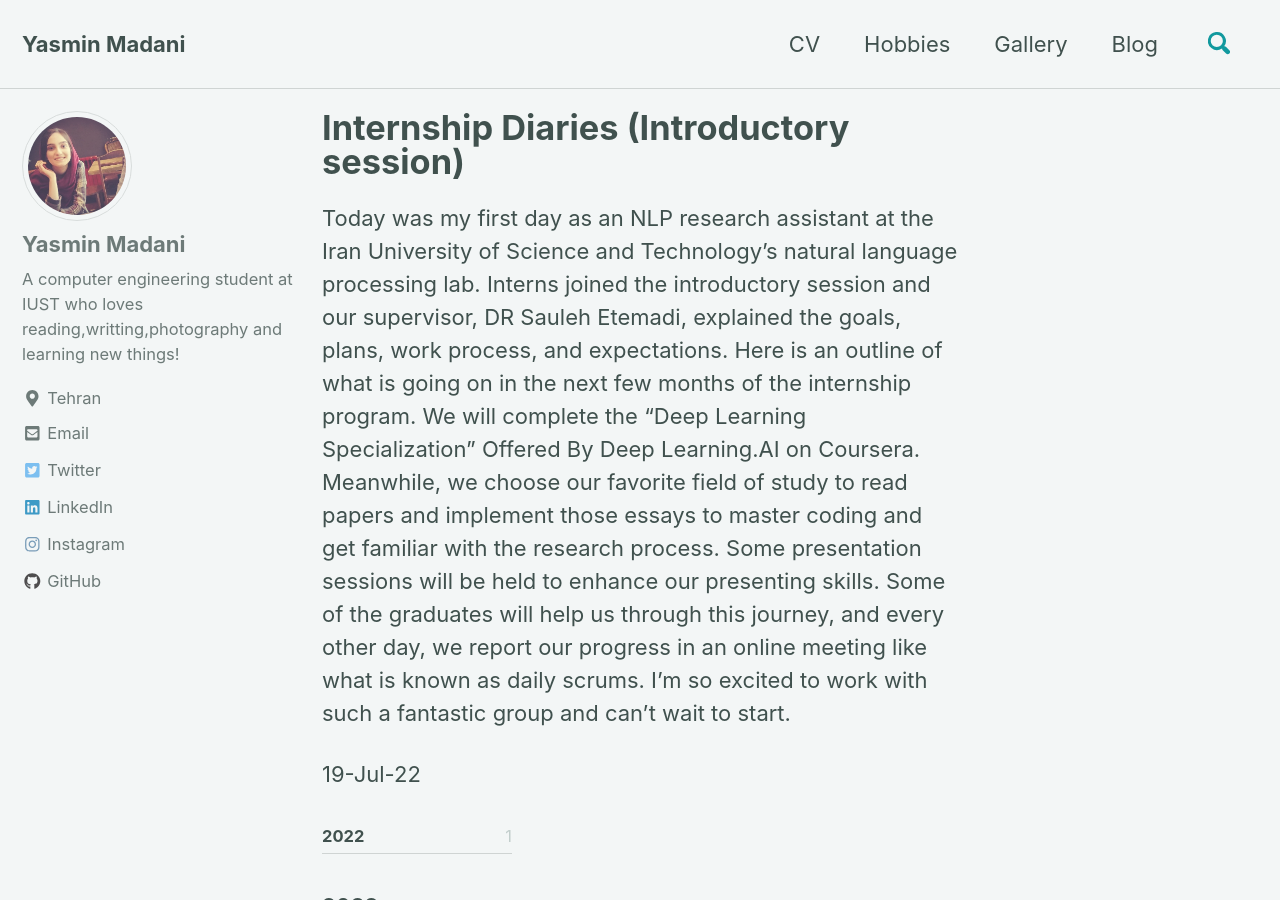
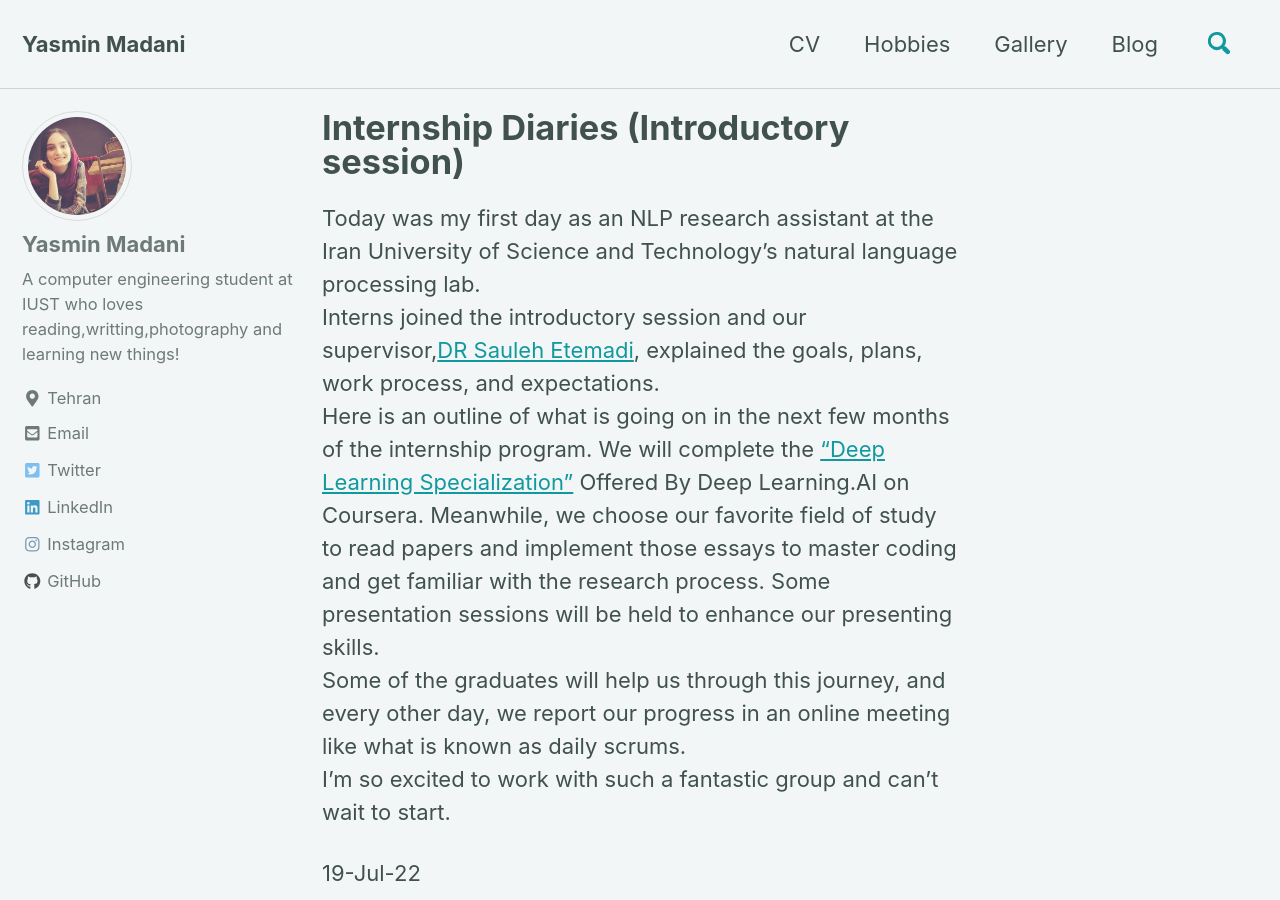
Before and after one commit to yasmin-mdn/yasmin-mdn.github.io, a Jekyll site: the page built from _posts/2022-07-19-Internship Diaries.md, in a window 1280 px wide and 900 px high. Built offline with Jekyll 4.4.1, drawn with Linux system fonts in a browser that asks for light colours; cached includes are drawn as plain includes; nearby versions of some CDN libraries; some of the changed text lies outside the part shown.

Commit message:
internship blog added

```diff
--- a/_posts/2022-07-19-Internship Diaries.md
+++ b/_posts/2022-07-19-Internship Diaries.md
@@ -4,10 +4,14 @@ title: Internship Diaries (Introductory session)
 modified: 2022-7-19
 ---
 Today was my first day as an NLP research assistant at the Iran University of Science and Technology’s natural language processing lab.
-Interns joined the introductory session and our supervisor, DR Sauleh Etemadi, explained the goals, plans, work process, and expectations.
+<br/>
+Interns joined the introductory session and our supervisor,[DR Sauleh Etemadi](https://www.sauleh.ir/), explained the goals, plans, work process, and expectations.
+<br/>
 Here is an outline of what is going on in the next few months of the internship program.
-We will complete the “Deep Learning Specialization” Offered By Deep Learning.AI on Coursera. Meanwhile, we choose our favorite field of study to read papers and implement those essays to master coding and get familiar with the research process. Some presentation sessions will be held to enhance our presenting skills.
+We will complete the [“Deep Learning Specialization”](https://www.coursera.org/specializations/deep-learning?) Offered By Deep Learning.AI on Coursera. Meanwhile, we choose our favorite field of study to read papers and implement those essays to master coding and get familiar with the research process. Some presentation sessions will be held to enhance our presenting skills.
+<br/>
 Some of the graduates will help us through this journey, and every other day, we report our progress in an online meeting like what is known as daily scrums.
+<br/>
 I’m so excited to work with such a fantastic group and can’t wait to start.
 
 19-Jul-22
```
